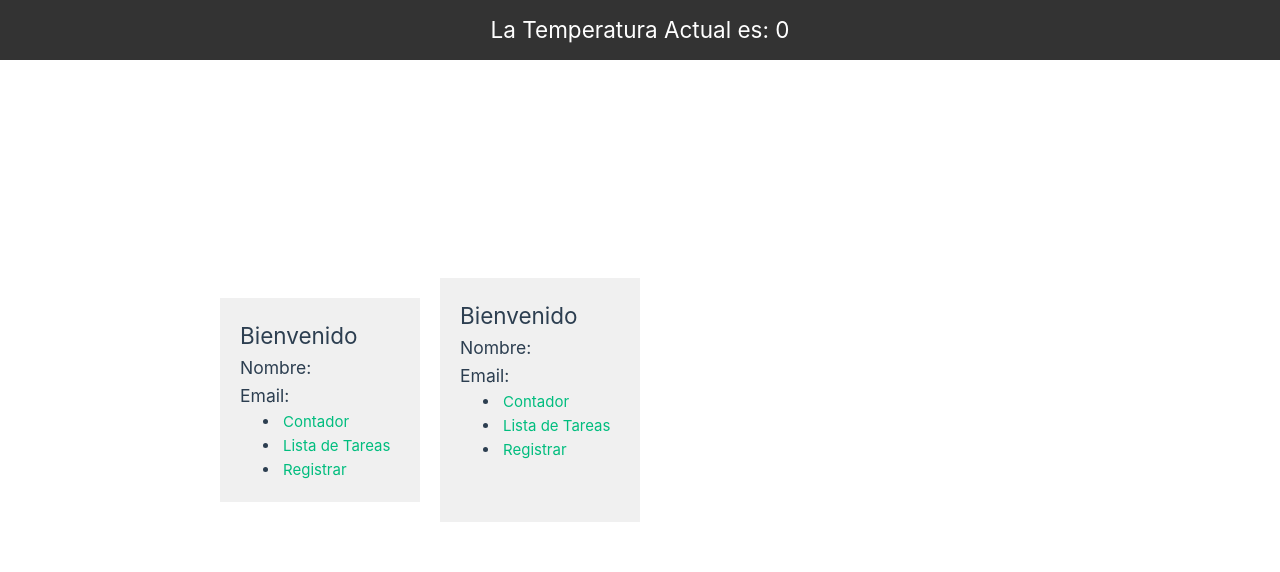
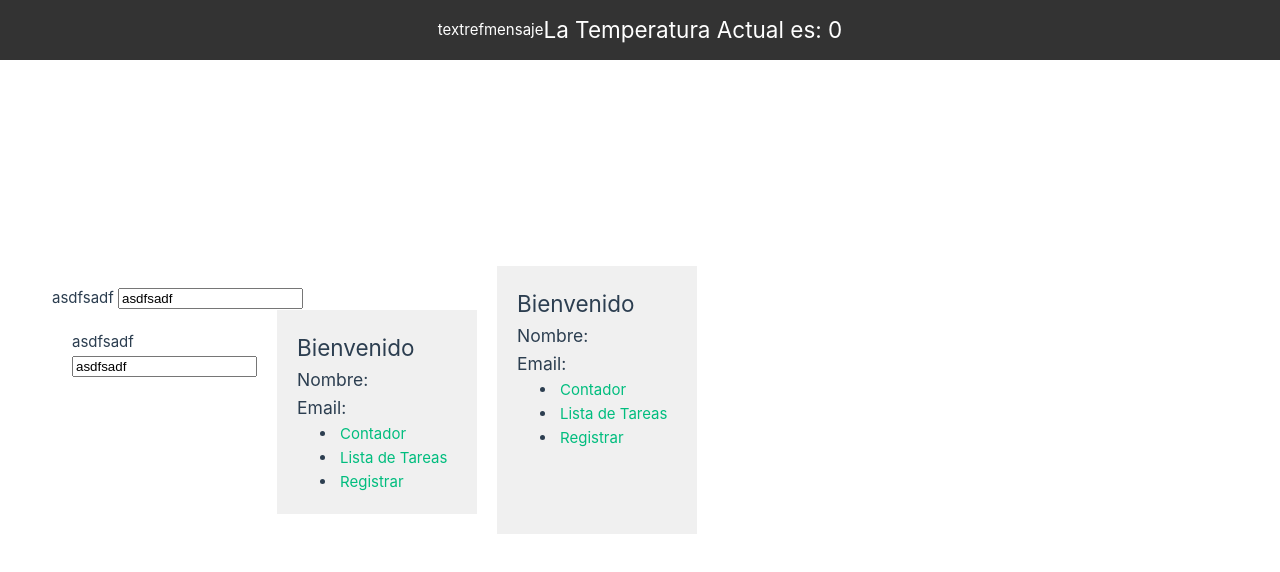
Before and after one commit to M00R3D/CursoVue, a Vue app: page / in a window 1280 px wide. Shown: the top 572 px of the page. Built offline with nearby package versions, Linux system fonts and the light colour scheme; no server answers.

Commit message:
variables reactivas y su uso con watch

```diff
--- a/src/components/Header.vue
+++ b/src/components/Header.vue
@@ -1,11 +1,18 @@
 <!-- src/components/Header.vue -->
 <script setup>
-import Weather from './Weather.vue'
+import Weather from './Weather.vue';
+import {defineProps,ref,watch} from 'vue';
+const props = defineProps(['mensaje']);
+const mensajeRecibido = ref(props.mensaje);
+watch(() => props.mensaje,(newValue) => {
+        mensajeRecibido.value = newValue;
+    });
+
 </script>
 
 <template>
 <div class="header">
-    <Weather></Weather>
+    {{mensajeRecibido}}<Weather></Weather>
 </div>
 </template>
 
--- a/src/views/MainView.vue
+++ b/src/views/MainView.vue
@@ -2,12 +2,16 @@
 <script setup>
 import Sidebar from './../components/Sidebar.vue';
 import Header from './../components/Header.vue';
+import { ref } from 'vue';
+const texto= ref('asdfsadf');
 </script>
 
 <template>
-    <Header></Header>
+    <Header mensaje="textrefmensaje"></Header>
     <div class="container">
         <div class="content">
+            {{ texto }}
+            <input type="texto" v-model='texto'>
             <RouterView></RouterView>
         </div>
         <Sidebar></Sidebar>
```
